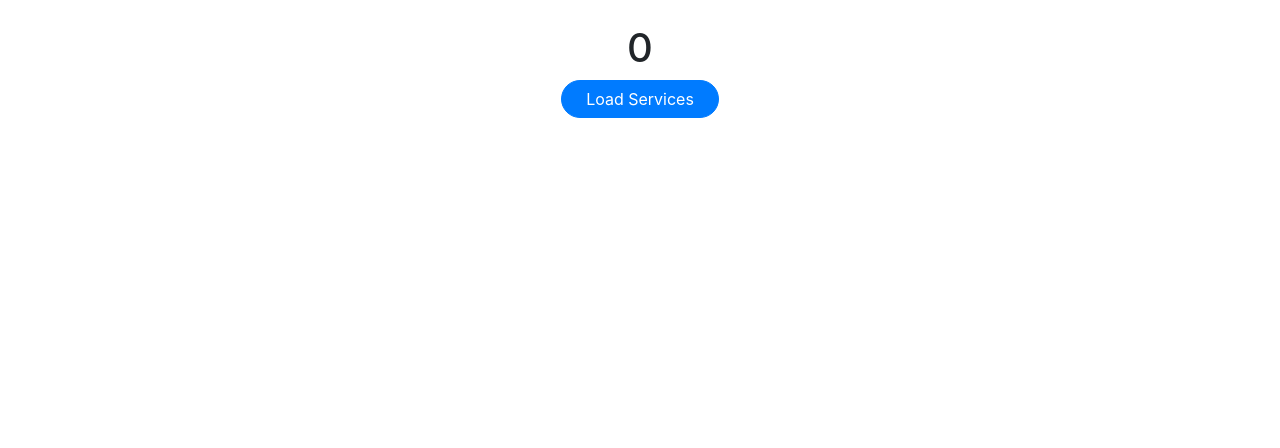
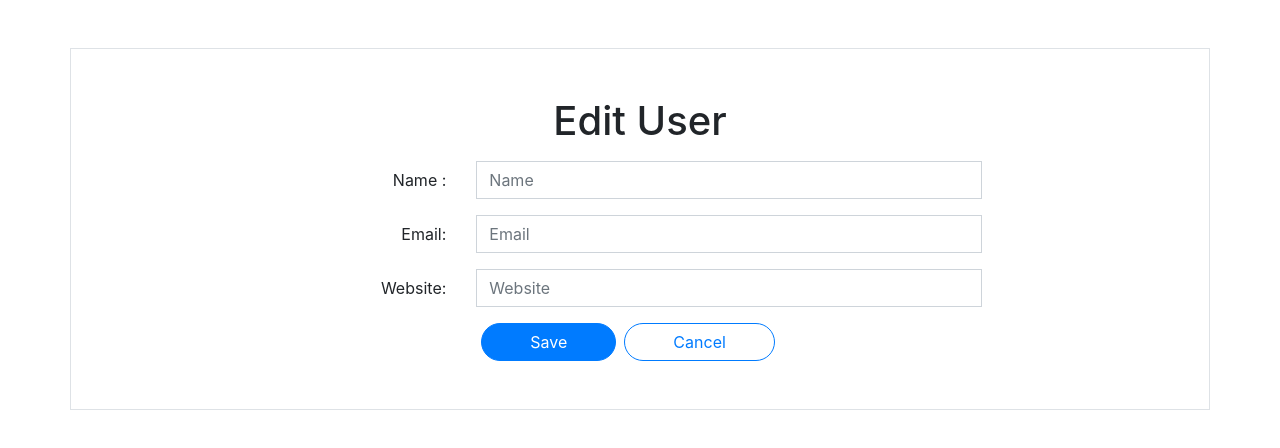
Before and after one commit to rjayaramegowda/react-redux-thunk, a React (Create React App) app: page /user/1 in a window 1280 px wide. Shown: the top 448 px of the page. Built offline with nearby package versions, Linux system fonts and the light colour scheme.

Commit message:
Edit User

```diff
--- a/src/App.js
+++ b/src/App.js
@@ -1,42 +1,17 @@
-import React, { Component } from 'react';
-import { connect } from 'react-redux';
-
-import * as EventActions from './EventActions';
-
-
-function mapStateToProps(state) {
-  return {
-    userList: state.userList
-  };
-}
-
-function mapDispatchToProps(dispatch) {
-  return {
-    click: () => dispatch(EventActions.createEvent())
-  };
-}
+import React, { Component } from "react";
+import UserPage from "./UserPage";
+import EditUser from "./EditUser";
+import { BrowserRouter as Router, Route } from "react-router-dom";
 
 class App extends Component {
-
-
-  constructor(props) {
-    super(props);
-    this.clickHandler = this.clickHandler.bind(this);
-  }
-
-  clickHandler() {
-     this.props.click();
-  }
-
-
   render() {
     return (
-      <div className="container text-center mt-4">
-        <h1>{this.props.userList.length}</h1>
-        <button onClick={this.clickHandler} className="btn btn-primary rounded-pill px-4">Load Services</button>
-      </div>
+      <Router>
+        <Route exact path={["/"]} component={UserPage} />
+        <Route exact path="/user/:userId" component={EditUser} />
+      </Router>
     );
   }
 }
 
-export default connect(mapStateToProps, mapDispatchToProps)(App);
+export default App;
--- /dev/null
+++ b/src/EditUser.js
@@ -0,0 +1,72 @@
+import React, { Component } from 'react';
+import { connect } from 'react-redux';
+
+function mapStateToProps(state) {
+    return {
+        userList: state.userList
+    };
+}
+
+function mapDispatchToProps(dispatch) {
+    return {
+
+    };
+}
+
+
+
+class EditUser extends Component {
+
+    constructor(props) {
+        super(props);
+        console.log("[EditUser] cons")
+    }
+
+    componentDidMount() {
+        console.log("[EditUser] componentDidMount()")
+    }
+
+    render() {
+
+        // let userId = this.props.match.params.userId;
+        let userVO = this.props.userList.filter(item =>  {
+            console.log(item)
+            return Number(item.id) === "1";
+        });
+
+        return (
+            <div className="container w-sm-50 mt-sm-5 border p-3 p-sm-5">
+        <h1 className="text-center">Edit User {userVO.name}</h1>
+
+        <div className="form-group row mt-3">
+        <label htmlFor="colFormLabel" className="col-sm-4 col-form-label text-sm-right">Name :</label>
+        <div className="col-sm-6">
+          <input type="text" className="form-control rounded-0" id="colFormLabel" placeholder="Name" />
+        </div>
+      </div>
+      <div className="form-group row mt-3">
+        <label htmlFor="colFormLabel2" className="col-sm-4 col-form-label text-sm-right">Email:</label>
+        <div className="col-sm-6">
+          <input type="email" className="form-control rounded-0" id="colFormLabel2" placeholder="Email" />
+        </div>
+      </div>
+
+      <div className="form-group row mt-3">
+        <label htmlFor="colFormLabel3" className="col-sm-4 col-form-label text-sm-right">Website:</label>
+        <div className="col-sm-6">
+          <input type="text" className="form-control rounded-0" id="colFormLabel3" placeholder="Website" />
+        </div>
+      </div>
+
+      <div className="col-sm-8 offset-sm-4  ">
+        <button className="btn btn-primary rounded-pill px-5">Save</button>
+        <button className="btn btn-outline-primary rounded-pill px-5 ml-2">Cancel</button>
+      </div>
+
+
+      </div>
+        );
+    }
+}
+
+export default connect(mapStateToProps, mapDispatchToProps)(EditUser);
--- /dev/null
+++ b/src/UserPage.js
@@ -0,0 +1,71 @@
+import React, { Component } from 'react';
+import { connect } from 'react-redux';
+import {Link} from 'react-router-dom'
+
+import * as EventActions from './EventActions';
+
+function mapStateToProps(state) {
+  return {
+    userList: state.userList
+  };
+}
+
+function mapDispatchToProps(dispatch) {
+  return {
+    click: () => dispatch(EventActions.createEvent()),
+    deleteUser: (vo) => dispatch({type:"REMOVE_USERS", data:vo})
+  };
+}
+
+class UserPage extends Component {
+
+  componentDidMount() {
+    this.props.click();
+  }
+
+  constructor(props) {
+    super(props);
+    this.deleteItem = this.deleteItem.bind(this);
+  }
+
+  deleteItem(vo) {
+  //  console.log(vo.id)
+   this.props.deleteUser(vo)
+  }
+
+
+  render() {
+
+    var itemList = this.props.userList.map((vo, index) =>
+    <tr key={index}>
+            <th scope="row">{vo.id}</th>
+            <td>{vo.name}</td>
+            <td>{vo.email}</td>
+            <td>{vo.website}</td>
+            <td><Link to={'./user/' + vo.id} className="btn btn-primary btn-sm">Edit</Link>
+            <button className="btn btn-danger btn-sm ml-2" onClick={(e) => this.deleteItem(vo)}>Delete</button> </td>
+          </tr>
+          )
+
+
+    return (
+      <div className="container text-center mt-4">
+       <table className="table text-left">
+        <thead>
+          <tr>
+            <th scope="col">#</th>
+            <th scope="col">Name</th>
+            <th scope="col">Email</th>
+            <th scope="col">Website</th>
+            <th></th>
+          </tr>
+        </thead>
+        <tbody>
+          {itemList}
+        </tbody></table>
+      </div>
+    );
+  }
+}
+
+export default connect(mapStateToProps, mapDispatchToProps)(UserPage);
--- a/src/UserReducer.js
+++ b/src/UserReducer.js
@@ -3,6 +3,12 @@ const userReducer = (state = userList, action) => {
   switch (action.type) {
     case "GET_USERS":
       return Object.assign([...state], action.data);
+
+    case "ADD_USERS":
+      return state;
+
+    case "REMOVE_USERS":
+     return state.filter(item => item.id !== action.data.id);
 
     default:
       console.log('default')
```
Also changed, not shown: src/SelectedUserReducer.js (added, +8 -0 lines).
